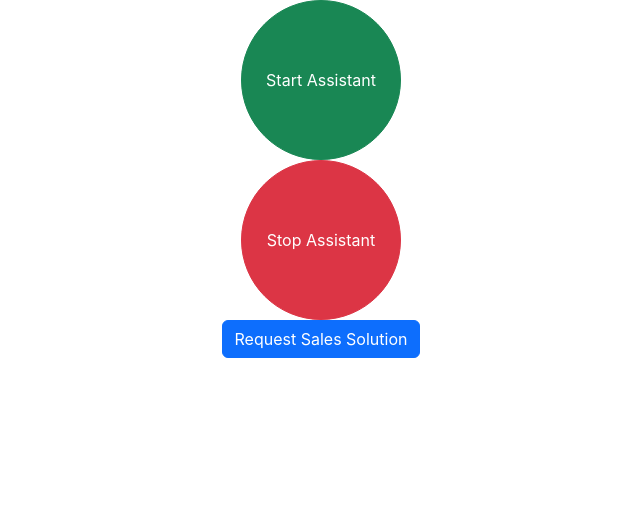
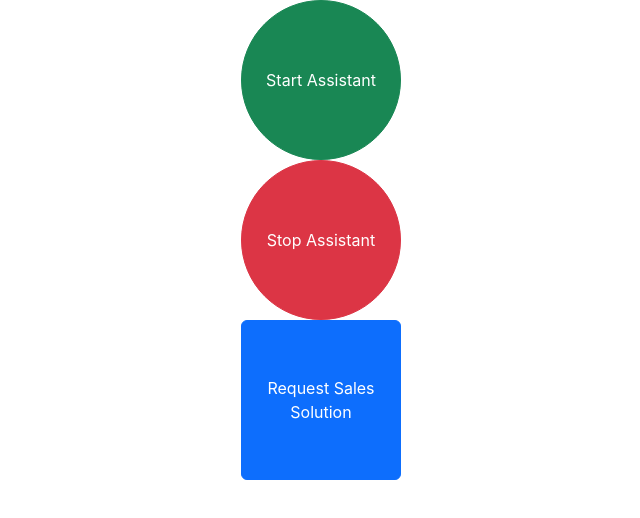
Before and after one commit to m-romberg/QBuilder-version-1, a React (Create React App) app: page / in a window 1280 px wide. Shown: the top 518 px of the page, without its empty margins (319-959 px from the left). Built offline with nearby package versions, Linux system fonts and the light colour scheme.

Commit message:
add css to submit button

```diff
--- a/src/buttons/SubmitButton.css
+++ b/src/buttons/SubmitButton.css
@@ -0,0 +1,4 @@
+.SubmitButton-button {
+    width: 10rem;
+    height: 10rem;
+}
--- a/src/buttons/SubmitButton.js
+++ b/src/buttons/SubmitButton.js
@@ -21,7 +21,10 @@ function SubmitButton({ requestSolution }) {
     <Container className="SubmitButton">
       <Row>
         <Col>
-          <Button onClick={requestSolution}>
+          <Button
+          onClick={requestSolution}
+          className="SubmitButton-button"
+          >
             Request Sales Solution
           </Button>
         </Col>
```
